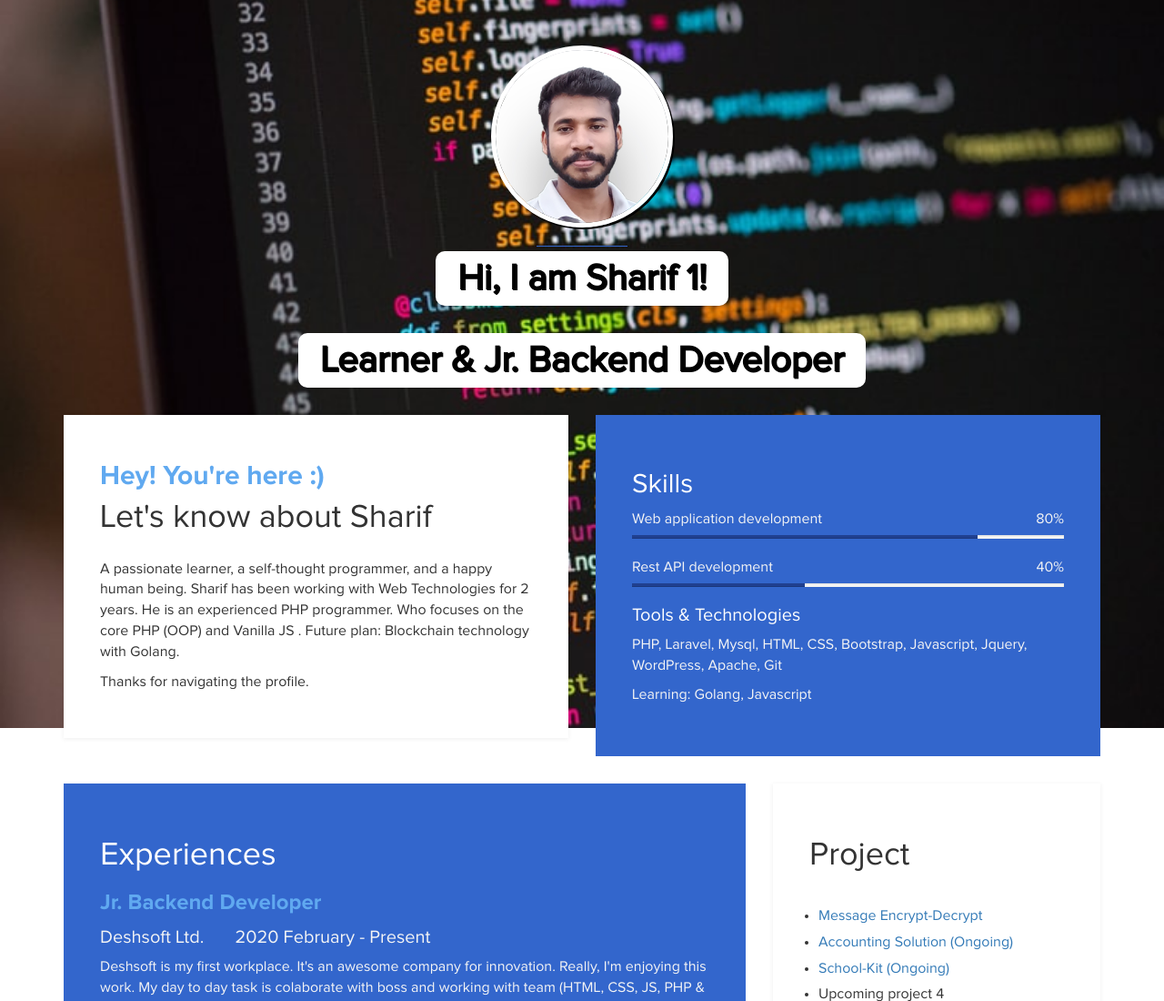
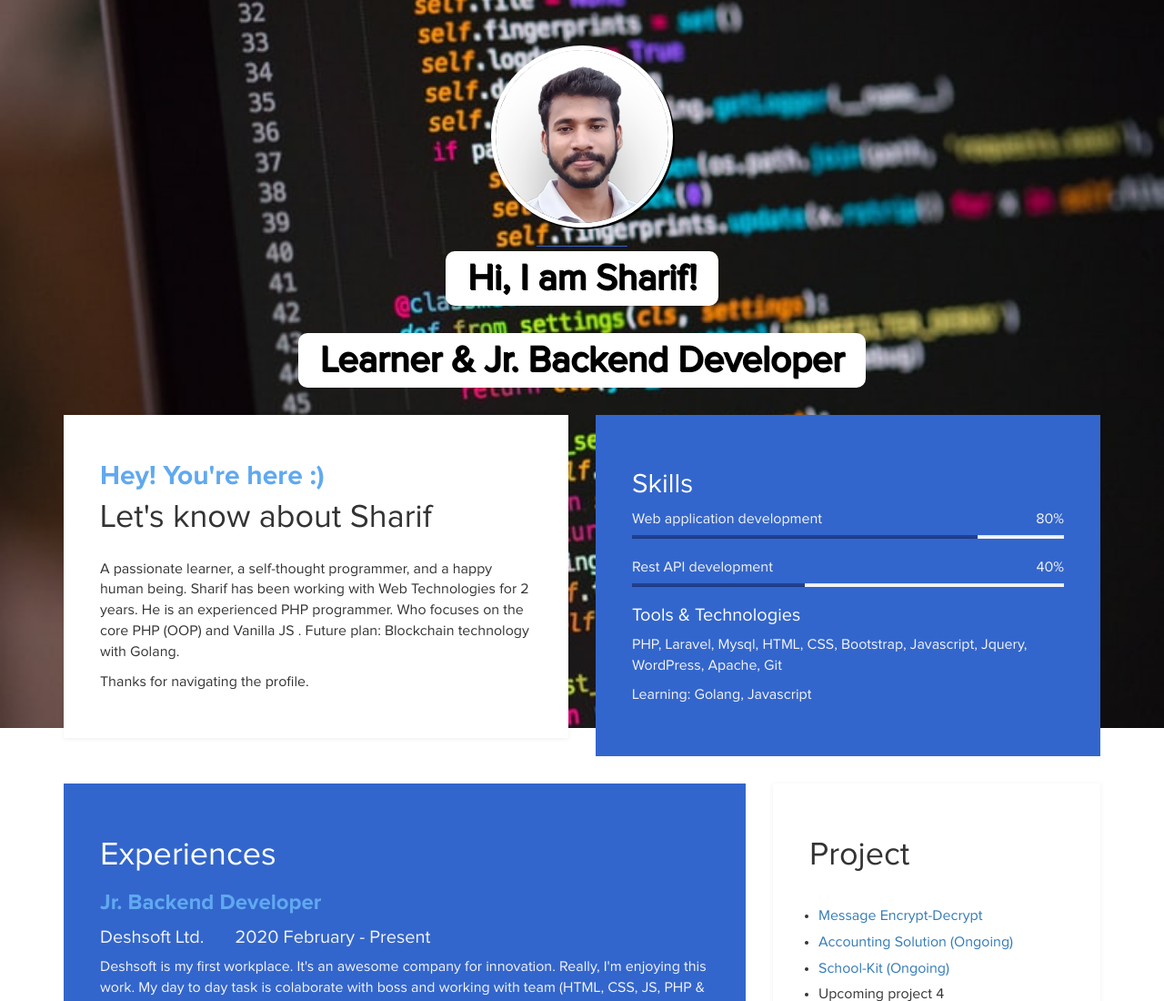
Before and after one commit to n4dim/sharifinfo, a plain HTML site: page index.html in a window 1280 px wide. Shown: the top 1100 px of the page at 91% size. Drawn offline with Linux system fonts and the light colour scheme.

Commit message:
checked test

```diff
--- a/index.html
+++ b/index.html
@@ -26,7 +26,7 @@
 			<div class="col-md-12 col-sm-12">
 				<img style="width:200px" src="images/tm-easy-profile.jpg" class="img-responsive img-circle tm-border" alt="templatemo easy profile">
 				<hr>
-				<h1 style="margin-top: -15px" class="tm-title bold shadow">Hi, I am Sharif 1!</h1> <br>
+				<h1 style="margin-top: -15px" class="tm-title bold shadow">Hi, I am Sharif!</h1> <br>
 				<h1 class="tm-title bold shadow">Learner & Jr. Backend Developer</h1>
 			</div>
 		</div>
```
